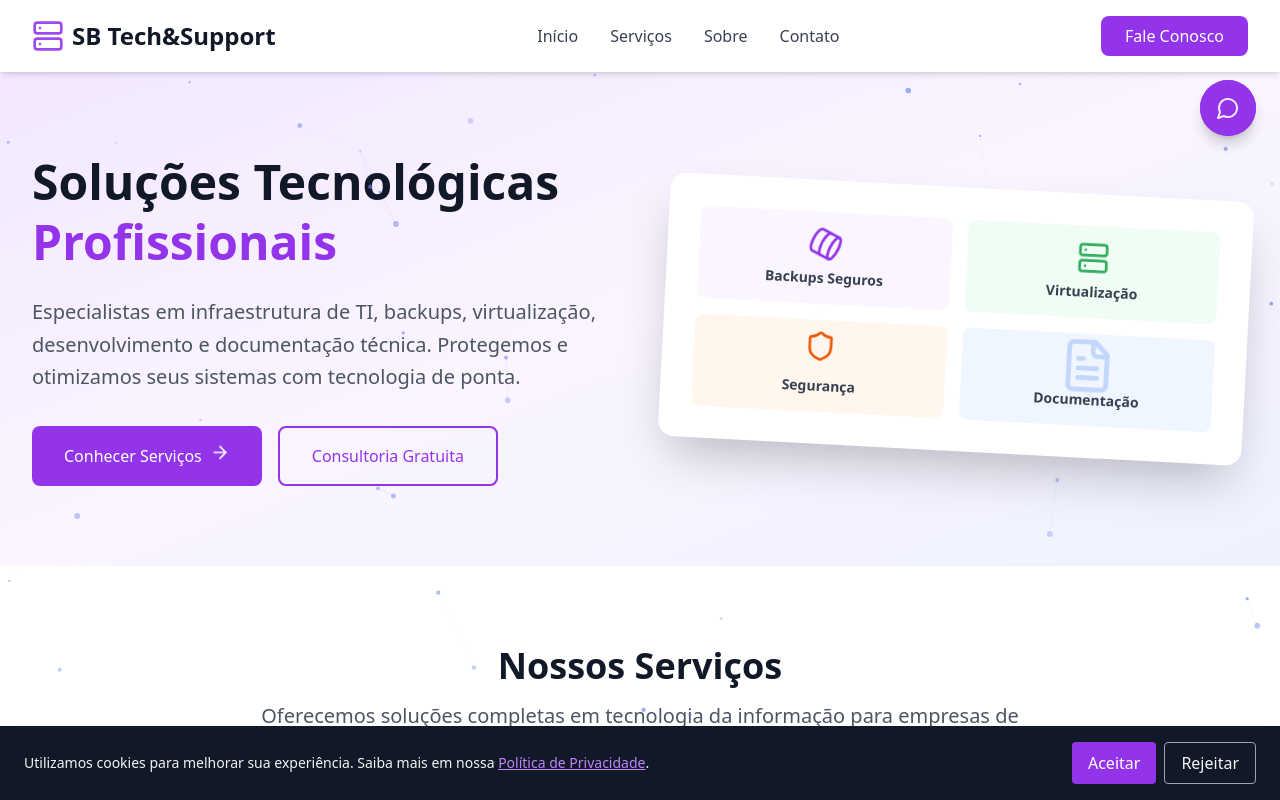
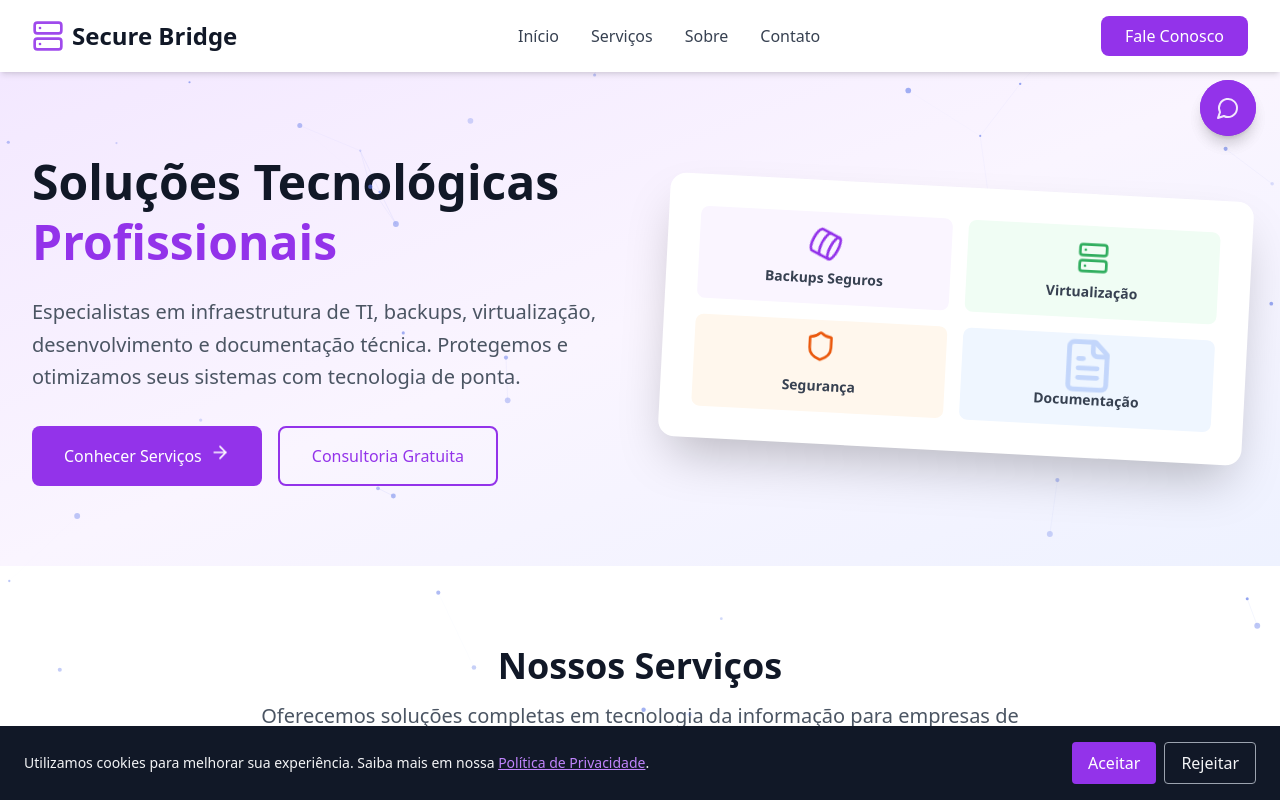
Before and after one commit to B4rbelli/site-v2.2, a React (Vite) app: page / in a window 1280 px wide. Shown: the top 800 px of the page. Built offline with nearby package versions, Linux system fonts and the light colour scheme.

Commit message:
alteracao nome empresa

```diff
--- a/index.html
+++ b/index.html
@@ -5,7 +5,7 @@
   <meta charset="UTF-8" />
   <meta name="viewport" content="width=device-width, initial-scale=1.0" />
   <meta name="description" content="Tecnologia que funciona, Suporte que resolve!" />
-  <title>SB Tech&Support | Conectando o Futuro</title>
+  <title>Secure Bridge | Conectando o Futuro</title>
 
   <!-- Favicon -->
   <link rel="icon" type="image/png" href="/logo_sb.png" />
@@ -13,25 +13,25 @@
   <!-- Open Graph (com imagem) -->
   <meta property="og:title" content="SB Tech&Support | Conectando o Futuro" />
   <meta property="og:description" content="Tecnologia que funciona, Suporte que resolve!" />
-  <meta property="og:url" content="https://sbtechsupport.com.br" />
+  <meta property="og:url" content="https://securebridge.com.br" />
   <meta property="og:type" content="website" />
-  <meta property="og:image" content="https://sbtechsupport.com.br/logo_sb.png" />
-  <meta property="og:image:alt" content="Logo da SB Tech&Support" />
+  <meta property="og:image" content="https://securebridge.com.br/logo_sb.png" />
+  <meta property="og:image:alt" content="Logo da Secure Bridge" />
 
   <!-- Twitter Card (com imagem) -->
   <meta name="twitter:card" content="summary_large_image" />
-  <meta name="twitter:title" content="SB Tech&Support | Conectando o Futuro" />
+  <meta name="twitter:title" content="Secure Bridge | Conectando o Futuro" />
   <meta name="twitter:description" content="Tecnologia que funciona, Suporte que resolve!" />
-  <meta name="twitter:image" content="https://sbtechsupport.com.br/logo_sb.png" />
+  <meta name="twitter:image" content="https://securebridge.com.br/logo_sb.png" />
 
   <!-- Dados estruturados para exibição da logo no Google -->
   <script type="application/ld+json">
     {
       "@context": "https://schema.org",
       "@type": "Organization",
-      "name": "SB Tech&Support",
-      "url": "https://sbtechsupport.com.br",
-      "logo": "https://sbtechsupport.com.br/logo_sb.png"
+      "name": "Secure Bridge",
+      "url": "https://securebridge.com.br",
+      "logo": "https://securebridge.com.br/logo_sb.png"
     }
     </script>
 </head>
--- a/src/components/Contact.tsx
+++ b/src/components/Contact.tsx
@@ -43,8 +43,8 @@ export default function Contact() {
     {
       icon: <Mail className="w-6 h-6" />,
       title: "Email",
-      value: "comercial@sbtechsupport.com.br",
-      link: "mailto:comercial@sbtechsupport.com.br"
+      value: "comercial@securebridge.com.br",
+      link: "mailto:comercial@securebridge.com.br"
     },
     {
       icon: <Phone className="w-6 h-6" />,
--- a/src/components/Footer.tsx
+++ b/src/components/Footer.tsx
@@ -16,7 +16,7 @@ export default function Footer() {
               virtualização, desenvolvimento, documentação técnica e muito mais para empresas de todos os tamanhos.
             </p>
             <p className="text-gray-400">
-              © {new Date().getFullYear()} SBTech&Support. Todos os direitos reservados.
+              © {new Date().getFullYear()} Secure Bridge Technology. Todos os direitos reservados.
             </p>
           </div>
 
@@ -36,10 +36,10 @@ export default function Footer() {
           <div>
             <h4 className="text-lg font-semibold mb-4">Contato</h4>
             <ul className="space-y-2 text-gray-400">
-              <li>comercial@sbtechsupport.com.br</li>
+              <li>comercial@securebridge.com.br</li>
               <li>(92) 98510-4616</li>
               <li>Manaus, AM</li>
-              <li>www.sbtechsupport.com.br</li>
+              <li>www.securebridge.com.br</li>
             </ul>
           </div>
         </div>
--- a/src/components/Navbar.tsx
+++ b/src/components/Navbar.tsx
@@ -10,7 +10,7 @@ export default function Navbar() {
         <div className="flex justify-between items-center py-4">
           <div className="flex items-center space-x-2">
             <Server className="h-8 w-8 text-purple-600 animate-pulse" />
-            <h1 className="text-2xl font-bold text-gray-900">SB Tech&Support</h1>
+            <h1 className="text-2xl font-bold text-gray-900">Secure Bridge</h1>
           </div>
           <nav className="hidden md:flex space-x-8">
             <a href="#home" className="text-gray-700 hover:text-purple-600 transition-colors">Início</a>
```
Also changed, not shown: public/logo_sb.png.
